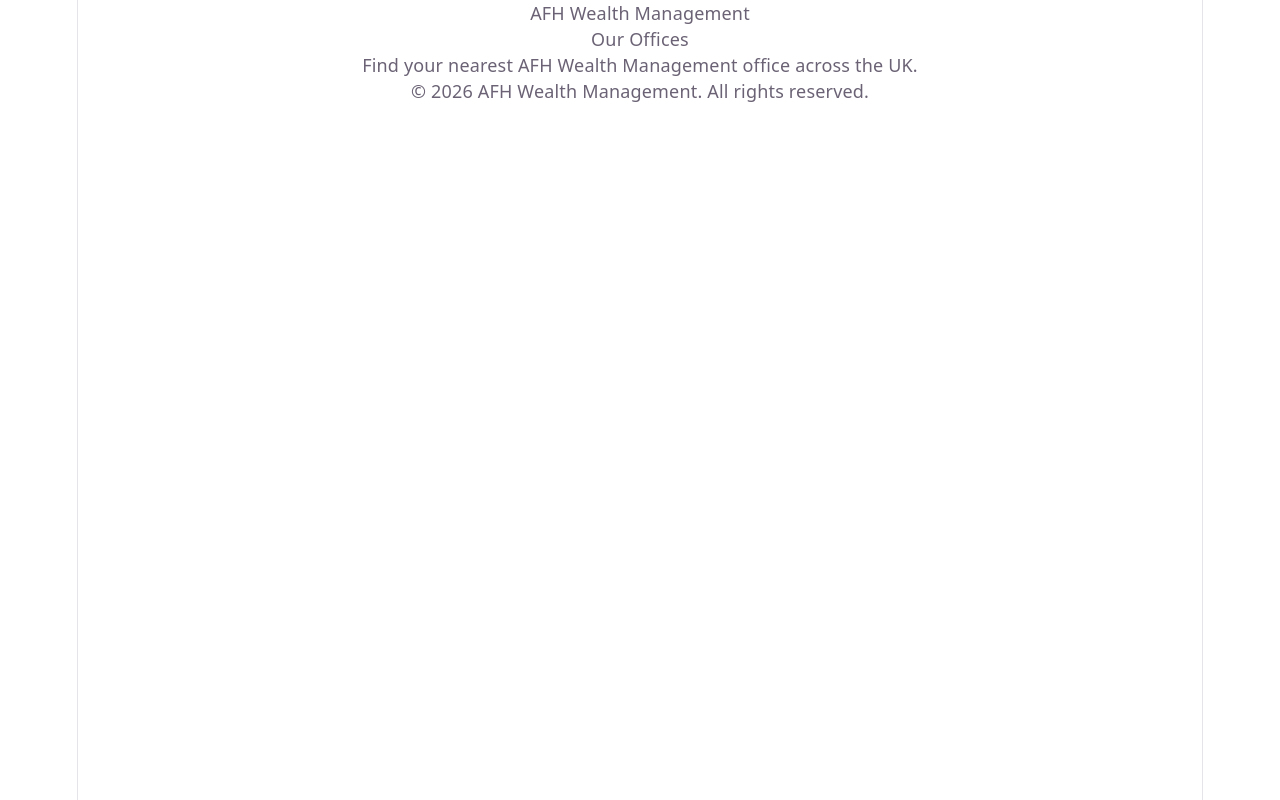
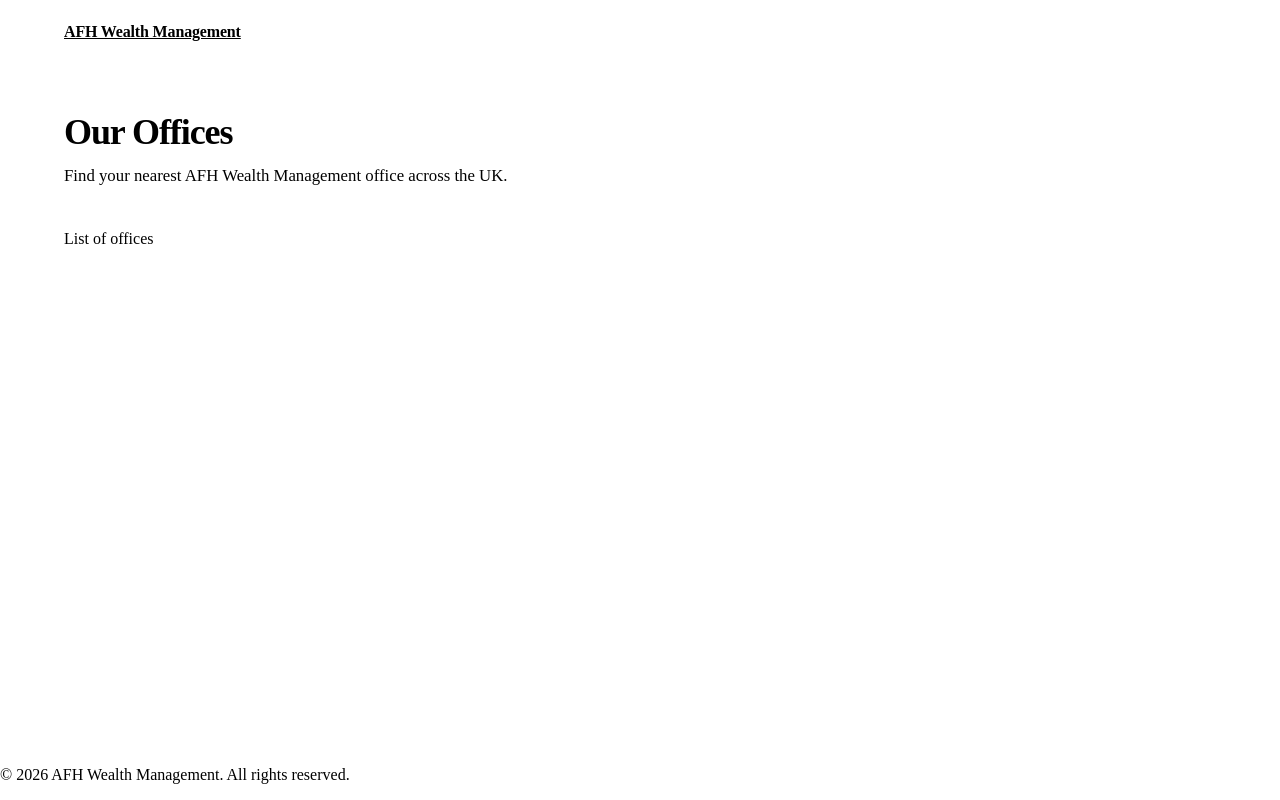
Before and after one commit to Carl1990uk/afh, a React (Vite) app: page / in a window 1280 px wide. Built offline with nearby package versions, Linux system fonts and the light colour scheme.

Commit message:
Refactor App component structure and styles for improved layout and design

```diff
--- a/src/App.css
+++ b/src/App.css
@@ -1,184 +1,60 @@
-.counter {
-  font-size: 16px;
-  padding: 5px 10px;
-  border-radius: 5px;
-  color: var(--accent);
-  background: var(--accent-bg);
-  border: 2px solid transparent;
-  transition: border-color 0.3s;
-  margin-bottom: 24px;
-
-  &:hover {
-    border-color: var(--accent-border);
-  }
-  &:focus-visible {
-    outline: 2px solid var(--accent);
-    outline-offset: 2px;
-  }
+.app {
+  min-height: 100vh;
+  display: flex;
+  flex-direction: column;
+  background: var(--color-bg);
 }
 
-.hero {
-  position: relative;
-
-  .base,
-  .framework,
-  .vite {
-    inset-inline: 0;
-    margin: 0 auto;
-  }
-
-  .base {
-    width: 170px;
-    position: relative;
-    z-index: 0;
-  }
-
-  .framework,
-  .vite {
-    position: absolute;
-  }
-
-  .framework {
-    z-index: 1;
-    top: 34px;
-    height: 28px;
-    transform: perspective(2000px) rotateZ(300deg) rotateX(44deg) rotateY(39deg)
-      scale(1.4);
-  }
-
-  .vite {
-    z-index: 0;
-    top: 107px;
-    height: 26px;
-    width: auto;
-    transform: perspective(2000px) rotateZ(300deg) rotateX(40deg) rotateY(39deg)
-      scale(0.8);
-  }
+ .app-header {
+  background: var(--color-surface);
+  border-bottom: 1px solid var(--color-border);
+  position: sticky;
+  top: 0;
+  z-index: 100;
 }
 
-#center {
+.app-header__inner {
+  max-width: 1200px;
+  margin: 0 auto;
+  padding: 0 24px;
+  height: 64px;
   display: flex;
-  flex-direction: column;
-  gap: 25px;
-  place-content: center;
-  place-items: center;
-  flex-grow: 1;
-
-  @media (max-width: 1024px) {
-    padding: 32px 20px 24px;
-    gap: 18px;
-  }
+  align-items: center;
 }
 
-#next-steps {
-  display: flex;
-  border-top: 1px solid var(--border);
-  text-align: left;
-
-  & > div {
-    flex: 1 1 0;
-    padding: 32px;
-    @media (max-width: 1024px) {
-      padding: 24px 20px;
-    }
-  }
-
-  .icon {
-    margin-bottom: 16px;
-    width: 22px;
-    height: 22px;
-  }
-
-  @media (max-width: 1024px) {
-    flex-direction: column;
-    text-align: center;
-  }
+.app-header__company {
+  font-size: 1rem;
+  font-weight: 700;
+  color: var(--color-heading);
+  letter-spacing: -0.01em;
 }
 
-#docs {
-  border-right: 1px solid var(--border);
-
-  @media (max-width: 1024px) {
-    border-right: none;
-    border-bottom: 1px solid var(--border);
-  }
+.app-main {
+  flex: 1;
 }
 
-#next-steps ul {
-  list-style: none;
-  padding: 0;
-  display: flex;
-  gap: 8px;
-  margin: 32px 0 0;
-
-  .logo {
-    height: 18px;
-  }
-
-  a {
-    color: var(--text-h);
-    font-size: 16px;
-    border-radius: 6px;
-    background: var(--social-bg);
-    display: flex;
-    padding: 6px 12px;
-    align-items: center;
-    gap: 8px;
-    text-decoration: none;
-    transition: box-shadow 0.3s;
-
-    &:hover {
-      box-shadow: var(--shadow);
-    }
-    .button-icon {
-      height: 18px;
-      width: 18px;
-    }
-  }
-
-  @media (max-width: 1024px) {
-    margin-top: 20px;
-    flex-wrap: wrap;
-    justify-content: center;
-
-    li {
-      flex: 1 1 calc(50% - 8px);
-    }
-
-    a {
-      width: 100%;
-      justify-content: center;
-      box-sizing: border-box;
-    }
-  }
+.app-main__inner {
+  max-width: 1200px;
+  margin: 0 auto;
+  padding: 48px 24px 64px;
 }
 
-#spacer {
-  height: 88px;
-  border-top: 1px solid var(--border);
-  @media (max-width: 1024px) {
-    height: 48px;
-  }
+.app-hero {
+  margin-bottom: 40px;
 }
 
-.ticks {
-  position: relative;
-  width: 100%;
+.app-hero__title {
+  font-size: 2.25rem;
+  font-weight: 800;
+  color: var(--color-heading);
+  margin: 0 0 10px;
+  letter-spacing: -0.03em;
+  line-height: 1.15;
+}
 
-  &::before,
-  &::after {
-    content: '';
-    position: absolute;
-    top: -4.5px;
-    border: 5px solid transparent;
-  }
-
-  &::before {
-    left: 0;
-    border-left-color: var(--border);
-  }
-  &::after {
-    right: 0;
-    border-right-color: var(--border);
-  }
+.app-hero__subtitle {
+  font-size: 1.05rem;
+  color: var(--color-text-muted);
+  margin: 0;
+  line-height: 1.6;
 }
--- a/src/App.tsx
+++ b/src/App.tsx
@@ -2,13 +2,22 @@
 
 function App() {
   return (
-    <div>
-      <header>
-        <span>AFH Wealth Management</span>
+    <div className='app'>
+      <header className='app-header'>
+        <div className='app-header__inner'>
+          <a className='app-header__company' href='/'>
+            AFH Wealth Management
+          </a>
+        </div>
       </header>
-      <main>
-        <div>Our Offices</div>
-        <p>Find your nearest AFH Wealth Management office across the UK.</p>
+      <main className='app-main'>
+        <div className='app-main__inner'>
+          <div className='app-hero'>
+            <h1 className='app-hero__title'>Our Offices</h1>
+            <p className='app-hero__subtitle'>Find your nearest AFH Wealth Management office across the UK.</p>
+          </div>
+          <p>List of offices</p>
+        </div>
       </main>
       <footer>
         <p>&copy; {new Date().getFullYear()} AFH Wealth Management. All rights reserved.</p>
--- a/src/index.css
+++ b/src/index.css
@@ -1,111 +1,10 @@
-:root {
-  --text: #6b6375;
-  --text-h: #08060d;
-  --bg: #fff;
-  --border: #e5e4e7;
-  --code-bg: #f4f3ec;
-  --accent: #aa3bff;
-  --accent-bg: rgba(170, 59, 255, 0.1);
-  --accent-border: rgba(170, 59, 255, 0.5);
-  --social-bg: rgba(244, 243, 236, 0.5);
-  --shadow:
-    rgba(0, 0, 0, 0.1) 0 10px 15px -3px, rgba(0, 0, 0, 0.05) 0 4px 6px -2px;
-
-  --sans: system-ui, 'Segoe UI', Roboto, sans-serif;
-  --heading: system-ui, 'Segoe UI', Roboto, sans-serif;
-  --mono: ui-monospace, Consolas, monospace;
-
-  font: 18px/145% var(--sans);
-  letter-spacing: 0.18px;
-  color-scheme: light dark;
-  color: var(--text);
-  background: var(--bg);
-  font-synthesis: none;
-  text-rendering: optimizeLegibility;
-  -webkit-font-smoothing: antialiased;
-  -moz-osx-font-smoothing: grayscale;
-
-  @media (max-width: 1024px) {
-    font-size: 16px;
-  }
-}
-
-@media (prefers-color-scheme: dark) {
-  :root {
-    --text: #9ca3af;
-    --text-h: #f3f4f6;
-    --bg: #16171d;
-    --border: #2e303a;
-    --code-bg: #1f2028;
-    --accent: #c084fc;
-    --accent-bg: rgba(192, 132, 252, 0.15);
-    --accent-border: rgba(192, 132, 252, 0.5);
-    --social-bg: rgba(47, 48, 58, 0.5);
-    --shadow:
-      rgba(0, 0, 0, 0.4) 0 10px 15px -3px, rgba(0, 0, 0, 0.25) 0 4px 6px -2px;
-  }
-
-  #social .button-icon {
-    filter: invert(1) brightness(2);
-  }
-}
-
-#root {
-  width: 1126px;
-  max-width: 100%;
-  margin: 0 auto;
-  text-align: center;
-  border-inline: 1px solid var(--border);
-  min-height: 100svh;
-  display: flex;
-  flex-direction: column;
+*,
+*::before,
+*::after {
   box-sizing: border-box;
 }
 
 body {
   margin: 0;
+  padding: 0;
 }
-
-h1,
-h2 {
-  font-family: var(--heading);
-  font-weight: 500;
-  color: var(--text-h);
-}
-
-h1 {
-  font-size: 56px;
-  letter-spacing: -1.68px;
-  margin: 32px 0;
-  @media (max-width: 1024px) {
-    font-size: 36px;
-    margin: 20px 0;
-  }
-}
-h2 {
-  font-size: 24px;
-  line-height: 118%;
-  letter-spacing: -0.24px;
-  margin: 0 0 8px;
-  @media (max-width: 1024px) {
-    font-size: 20px;
-  }
-}
-p {
-  margin: 0;
-}
-
-code,
-.counter {
-  font-family: var(--mono);
-  display: inline-flex;
-  border-radius: 4px;
-  color: var(--text-h);
-}
-
-code {
-  font-size: 15px;
-  line-height: 135%;
-  padding: 4px 8px;
-  background: var(--code-bg);
-}
```
